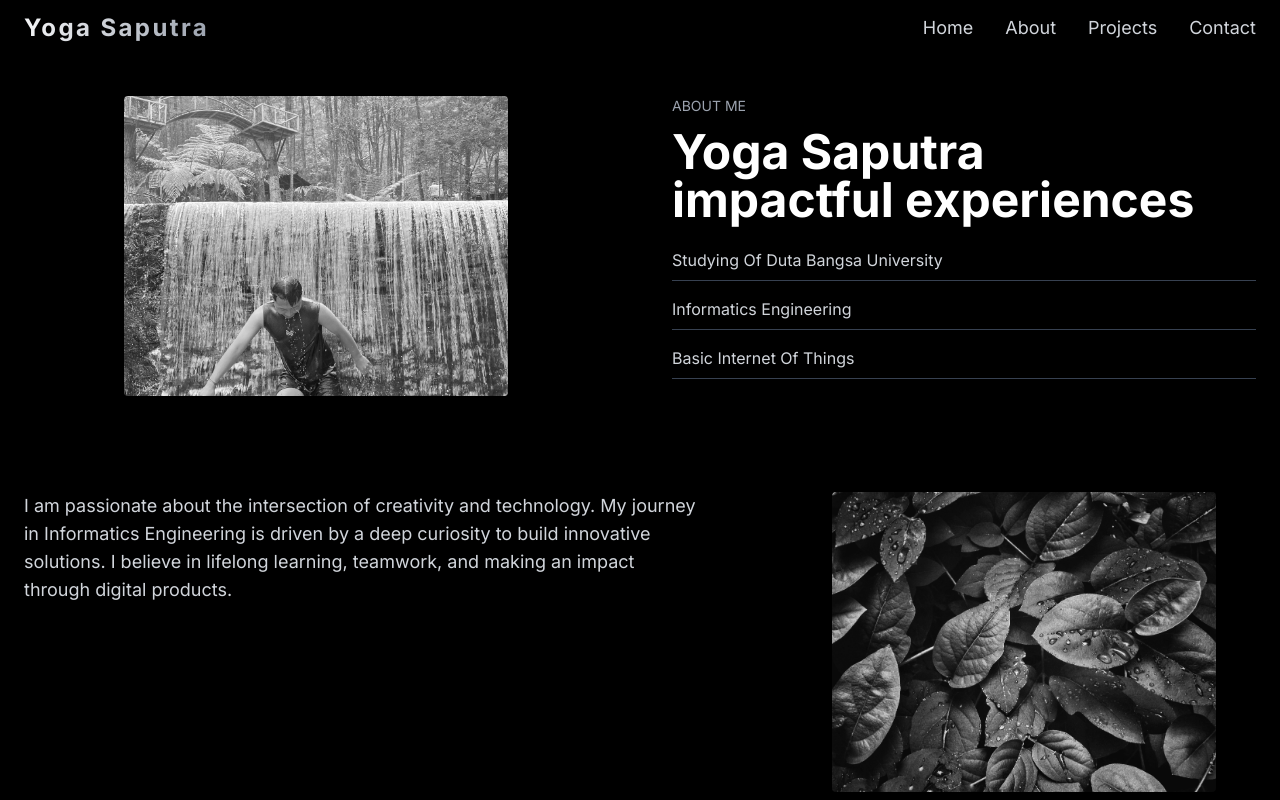
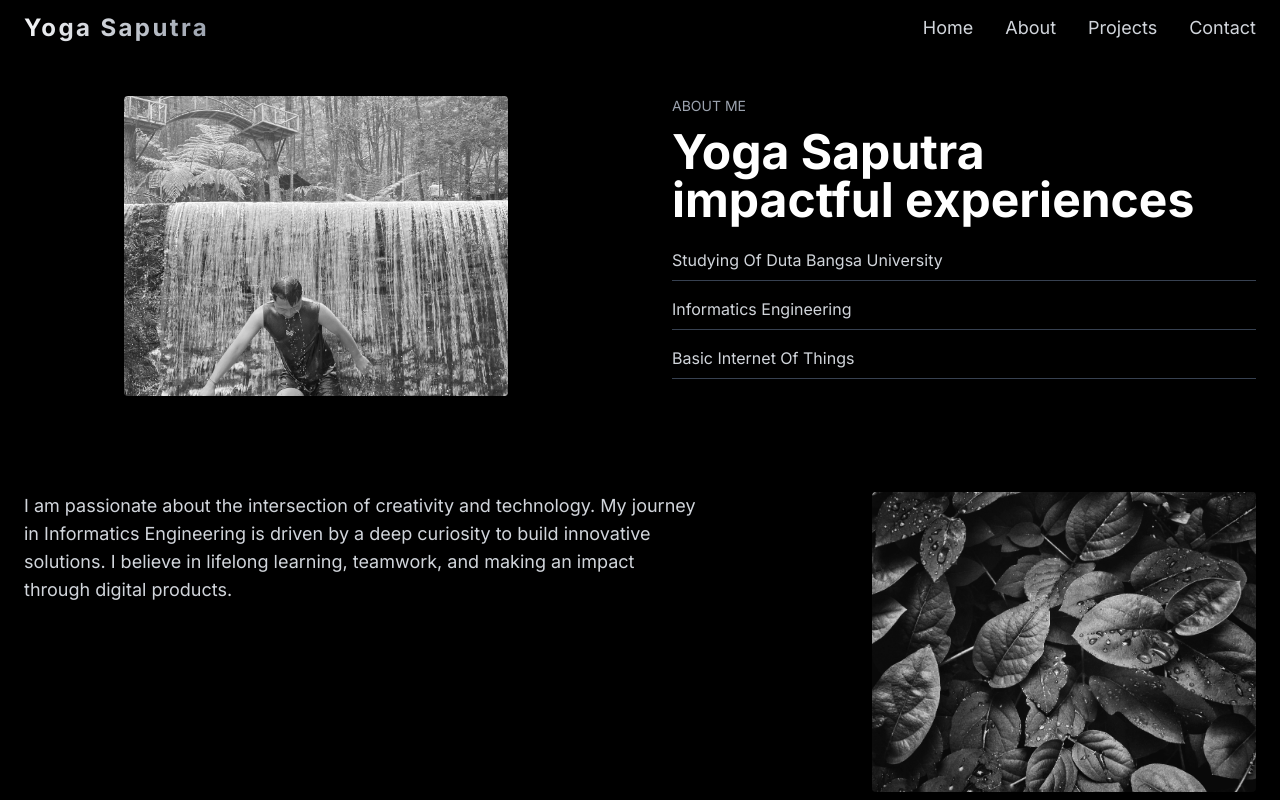
Before and after one commit to nomigami/my_portofolio, a Next.js app: page /about in a window 1280 px wide. Shown: the top 800 px of the page. Built offline with nearby package versions, Linux system fonts and the light colour scheme.

Commit message:
Update page.tsx

```diff
--- a/app/about/page.tsx
+++ b/app/about/page.tsx
@@ -99,7 +99,7 @@ export default function AboutSection() {
         </div>
 
         {/* Foto Square dengan efek hover/tap */}
-        <div className="group -translate-x-10">
+        <div className="group -ml-10">
           <Image
             src="/images/daun.jpg"
             alt="Additional Photo"
```
